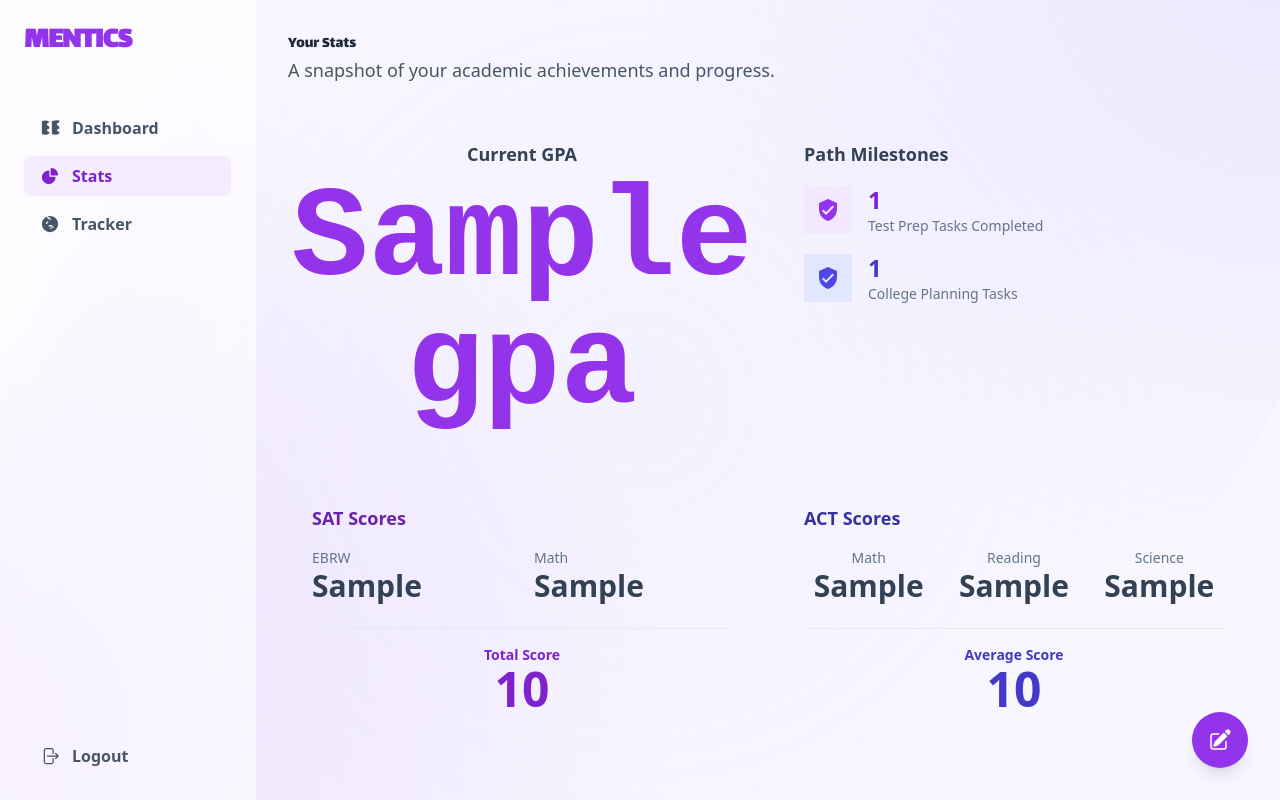
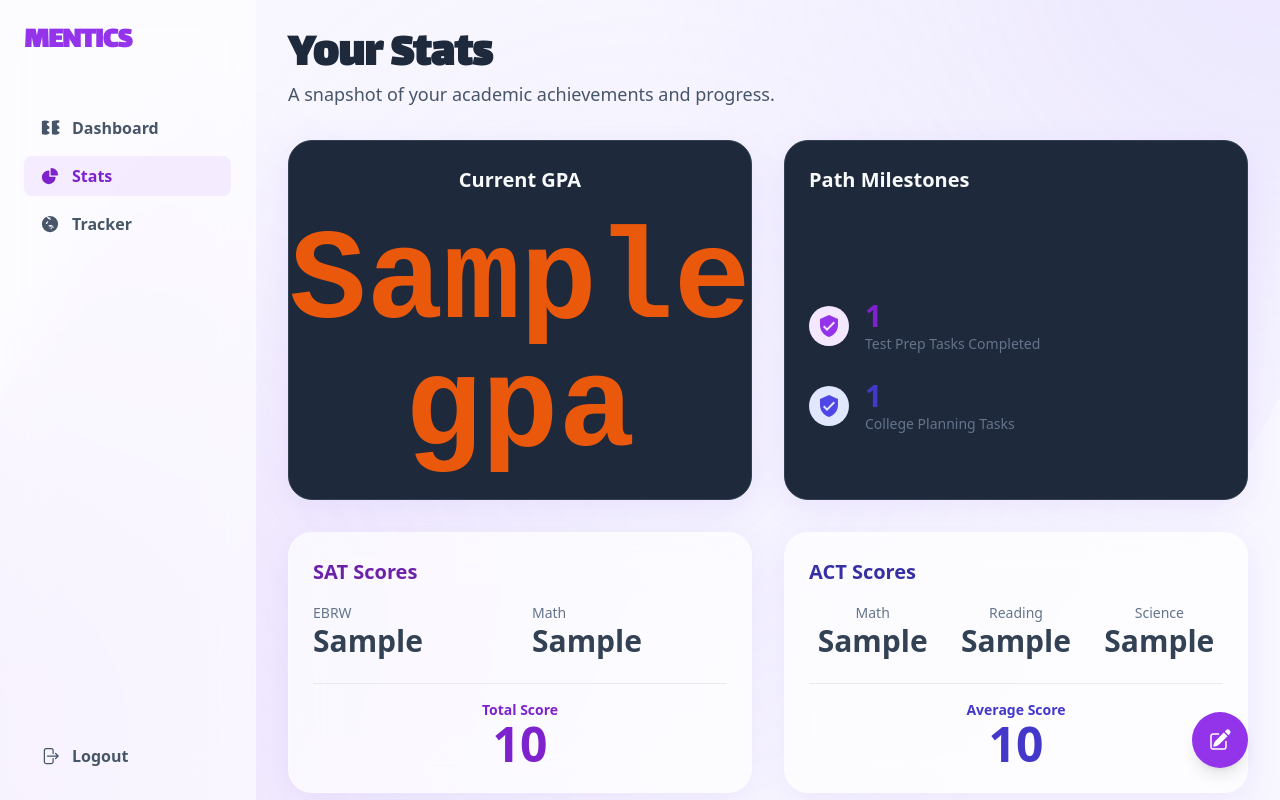
Before and after one commit to shreyasboddani/MENTICS, a Flask app: template templates/stats.html in a window 1280 px wide. Run offline with Flask 3, Linux system fonts and the light colour scheme; the template is opened without the code that fills it: most values are stand-ins (such as "Sample title", 1, 10 or a date in 2020); some libraries are stand-ins or nearby versions.

Commit message:
working on fleshing out

```diff
--- a/static/dashboard.css
+++ b/static/dashboard.css
@@ -36,57 +36,58 @@ body::before {
     }
 }
 
-/* --- NEW DASHBOARD CARD STYLES --- */
+/* --- CARD STYLES (WITH COLOR VARIATIONS) --- */
 .card {
+    background: rgba(255, 255, 255, 0.65);
+    backdrop-filter: blur(24px);
+    -webkit-backdrop-filter: blur(24px);
+    border: 1px solid rgba(255, 255, 255, 0.3);
+    box-shadow: 0 8px 32px rgba(139, 92, 246, 0.1);
     border-radius: 1.5rem;
-    /* 24px */
-    padding: 1.75rem;
-    /* 28px */
+    padding: 1.5rem;
     transition: transform 0.3s ease, box-shadow 0.3s ease;
     height: 100%;
 }
 
 .card:hover {
     transform: translateY(-5px);
-    box-shadow: 0 20px 40px rgba(139, 92, 246, 0.1);
+    box-shadow: 0 12px 40px rgba(139, 92, 246, 0.15);
 }
 
 .card-header {
     font-size: 1.25rem;
-    /* text-xl */
+    /* 20px */
     font-weight: 700;
-    /* font-bold */
+    color: #1e293b;
+    /* slate-800 */
+    margin-bottom: 1rem;
 }
 
-/* Performance Card (Your Original Style, Enhanced) */
-.card-performance {
-    background: rgba(255, 255, 255, 0.7);
-    backdrop-filter: blur(24px);
-    border: 1px solid rgba(255, 255, 255, 0.3);
-    box-shadow: 0 10px 30px rgba(139, 92, 246, 0.05);
+/* Sandy Beige / Orange Theme */
+.card-engagement {
+    background-color: #fef3c7;
+    /* amber-100 */
+    border: 1px solid #fde68a;
+    /* amber-200 */
 }
 
-.progress-value {
-    font-size: 3rem;
-    /* text-5xl */
-    font-weight: 800;
-    line-height: 1;
+.card-engagement .card-header {
+    color: #b45309;
+    /* amber-800 */
 }
 
-.progress-bar-bg {
-    background-color: #f3f4f6;
-    border-radius: 9999px;
-    height: 0.75rem;
-    width: 100%;
-    overflow: hidden;
+.metric-widget-value.text-orange {
+    color: #9a3412;
+    /* orange-800 */
 }
 
-.progress-bar-fill {
-    height: 100%;
-    border-radius: 9999px;
+.metric-widget-label.text-orange {
+    color: #a16207;
+    /* amber-700 */
 }
 
-/* Activity Chart Card (Light Blue) */
+
+/* Blue Theme */
 .card-activity {
     background-color: #e0f2fe;
     /* sky-100 */
@@ -99,60 +100,101 @@ body::before {
     /* sky-800 */
 }
 
-/* Engagement / Key Metrics Card (Beige/Tan) */
-.card-engagement {
-    background-color: #fef3c7;
-    /* amber-100 */
-    border: 1px solid #fde68a;
-    /* amber-200 */
+/* Dark Theme */
+.card-actions {
+    background-color: #1e293b;
+    /* slate-800 */
+    border: 1px solid #334155;
+    /* slate-700 */
+    color: #f8fafc;
+    /* slate-50 */
 }
 
-.card-engagement .card-header {
-    color: #b45309;
-    /* amber-800 */
+.card-actions .card-header {
+    color: #f8fafc;
 }
 
+
+/* --- DASHBOARD-SPECIFIC COMPONENTS --- */
+
+/* Progress Overview */
+.progress-value {
+    font-size: 3rem;
+    font-weight: 800;
+    line-height: 1;
+}
+
+.progress-bar-bg {
+    background-color: #e5e7eb;
+    /* cool-gray-200 */
+    border-radius: 9999px;
+    height: 0.5rem;
+    /* 8px */
+    width: 100%;
+    overflow: hidden;
+    margin-top: 1rem;
+}
+
+.progress-bar-fill {
+    height: 100%;
+    border-radius: 9999px;
+}
+
+/* Key Metrics Widget */
 .metric-widget {
-    background: rgba(255, 255, 255, 0.6);
-    border-radius: 1.25rem;
-    padding: 1rem;
     text-align: center;
 }
 
 .metric-widget-value {
-    font-weight: 700;
+    font-weight: 800;
     font-size: 2.25rem;
-    color: #92400e;
-    /* amber-800 */
+    line-height: 1.1;
 }
 
 .metric-widget-label {
     font-size: 0.875rem;
-    color: #a16207;
-    /* amber-700 */
     font-weight: 500;
+    margin-top: 0.25rem;
 }
 
-/* Quick Actions Card (Neutral) */
-.card-actions {
-    background: rgba(255, 255, 255, 0.7);
-    backdrop-filter: blur(24px);
-    border: 1px solid rgba(255, 255, 255, 0.3);
+/* Recent Activity List */
+.activity-item {
+    display: flex;
+    align-items: center;
+    gap: 1rem;
+    padding: 0.75rem;
+    border-radius: 0.75rem;
+    transition: background-color 0.2s ease;
 }
 
+.activity-item:hover {
+    background-color: rgba(243, 244, 246, 0.6);
+}
+
+.activity-icon {
+    flex-shrink: 0;
+    width: 2.5rem;
+    height: 2.5rem;
+    border-radius: 9999px;
+    display: flex;
+    align-items: center;
+    justify-content: center;
+}
+
+/* Quick Actions Buttons */
 .quick-action-card {
     display: flex;
     align-items: center;
     gap: 1rem;
     cursor: pointer;
-    padding: 0.75rem;
+    padding: 1rem;
     border-radius: 1rem;
+    background-color: rgba(255, 255, 255, 0.5);
     transition: background-color 0.2s ease, transform 0.2s ease;
 }
 
 .quick-action-card:hover {
-    background-color: #f5f3ff;
-    /* violet-50 */
+    background-color: rgba(255, 255, 255, 1);
     transform: scale(1.03);
 }
 
@@ -166,33 +208,23 @@ body::before {
     justify-content: center;
 }
 
-/* Recent Activity List */
-.activity-item {
-    display: flex;
-    align-items: center;
-    gap: 0.75rem;
-    padding: 0.75rem;
-    border-radius: 0.75rem;
-    transition: background-color 0.2s ease;
-}
 
-.activity-item:hover {
-    background-color: rgba(243, 244, 246, 0.5);
-}
-
-.activity-icon {
-    flex-shrink: 0;
-    width: 2.25rem;
-    height: 2.25rem;
-    border-radius: 9999px;
+/* --- STATS PAGE: GPA TEXT STYLE --- */
+.gpa-text {
+    font-family: 'Courier New', monospace;
+    font-weight: 700;
+    font-size: 8rem;
+    /* 128px */
+    line-height: 1;
+    margin-top: 0.5rem;
+    /* 8px */
+    flex-grow: 1;
     display: flex;
     align-items: center;
     justify-content: center;
-    font-size: 1rem;
 }
 
 /* --- PORTAL MODAL STYLES (NO CHANGES) --- */
-/* ... (Keep all your existing portal modal styles here) ... */
 #pathModal {
     transition: opacity 0.3s ease-out;
     background: radial-gradient(circle at center, rgba(17, 24, 39, 0.7) 0%, rgba(0, 0, 0, 0.7) 100%);
@@ -380,40 +412,3 @@ body::before {
         opacity: 0;
     }
 }
-
-/* ADD THIS STYLE TO THE END OF static/dashboard.css */
-
-/* STATS PAGE - NEW GPA TEXT STYLE */
-.gpa-text {
-    font-family: 'Courier New', monospace;
-    font-weight: 700;
-    font-size: 8rem;
-    /* 128px */
-    line-height: 1;
-    margin-top: 0.5rem;
-    /* 8px */
-    flex-grow: 1;
-    display: flex;
-    align-items: center;
-    justify-content: center;
-}
-
-/* In static/dashboard.css */
-
-/* Recent Activity Card (Darker Neutral) */
-.card-recent-activity {
-    background-color: #f1f5f9;
-    /* slate-100 */
-    border: 1px solid #e2e8f0;
-    /* slate-200 */
-}
-
-.card-recent-activity .card-header {
-    color: #334155;
-    /* slate-700 */
-}
-
-.card-recent-activity .activity-item:hover {
-    background-color: #e2e8f0;
-    /* slate-200 */
-}
--- a/templates/stats.html
+++ b/templates/stats.html
@@ -61,49 +61,51 @@
 
     <div class="flex-1 flex flex-col h-screen overflow-y-auto">
       <main class="flex-1 p-6 lg:p-8">
-        <div data-aos="fade-in">
-          <h1 class="main-header font-lalezar">Your Stats</h1>
+        <div data-aos="fade-in" class="mb-8">
+          <h1 class="text-4xl md:text-5xl font-bold font-lalezar text-slate-800">Your Stats</h1>
           <p class="text-lg text-slate-600">A snapshot of your academic achievements and progress.</p>
         </div>
 
-        <div class="mt-8 grid grid-cols-1 md:grid-cols-2 lg:grid-cols-4 gap-6">
+        <div class="grid grid-cols-1 md:grid-cols-2 lg:grid-cols-4 gap-8">
 
-          <div class="stat-card lg:col-span-2 p-6 flex flex-col justify-center items-center text-center"
+          <div class="card card-actions lg:col-span-2 p-6 flex flex-col justify-center items-center text-center"
             data-aos="fade-up" data-aos-delay="100">
-            <h2 class="text-lg font-bold text-slate-700">Current GPA</h2>
-            <p class="gpa-text text-purple-600">{{ gpa or "N/A" }}</p>
+            <h2 class="card-header">Current GPA</h2>
+            <p class="gpa-text text-orange-600">{{ gpa or "N/A" }}</p>
           </div>
 
-          <div class="stat-card lg:col-span-2 p-6" data-aos="fade-up" data-aos-delay="200">
-            <h2 class="text-lg font-bold text-slate-700 mb-4">Path Milestones</h2>
-            <div class="space-y-4">
+          <div class="card card-actions lg:col-span-2 p-6" data-aos="fade-up" data-aos-delay="200">
+            <h2 class="card-header">Path Milestones</h2>
+            <div class="space-y-6 flex flex-col justify-center h-full">
               <div class="flex items-center gap-4">
-                <div class="stat-icon bg-purple-100 text-purple-600 !p-3 !mb-0"><svg xmlns="http://www.w3.org/2000/svg"
-                    class="h-6 w-6" viewBox="0 0 24 24" fill="currentColor">
+                <div class="activity-icon bg-purple-100 text-purple-600">
+                  <svg xmlns="http://www.w3.org/2000/svg" class="h-6 w-6" viewBox="0 0 24 24" fill="currentColor">
                     <path
                       d="M12 1L3 5v6c0 5.55 3.84 10.74 9 12 5.16-1.26 9-6.45 9-12V5l-9-4zm-2 16l-4-4 1.41-1.41L10 14.17l6.59-6.59L18 9l-8 8z" />
-                  </svg></div>
+                  </svg>
+                </div>
                 <div>
-                  <p class="font-bold text-2xl text-purple-700">{{ total_test_prep_completed }}</p>
-                  <p class="text-sm text-slate-500">Test Prep Tasks Completed</p>
+                  <p class="font-bold text-3xl text-purple-700">{{ total_test_prep_completed }}</p>
+                  <p class="text-sm text-slate-500 font-medium">Test Prep Tasks Completed</p>
                 </div>
               </div>
               <div class="flex items-center gap-4">
-                <div class="stat-icon bg-indigo-100 text-indigo-600 !p-3 !mb-0"><svg xmlns="http://www.w3.org/2000/svg"
-                    class="h-6 w-6" viewBox="0 0 24 24" fill="currentColor">
+                <div class="activity-icon bg-indigo-100 text-indigo-600">
+                  <svg xmlns="http://www.w3.org/2000/svg" class="h-6 w-6" viewBox="0 0 24 24" fill="currentColor">
                     <path
                       d="M12 1L3 5v6c0 5.55 3.84 10.74 9 12 5.16-1.26 9-6.45 9-12V5l-9-4zm-2 16l-4-4 1.41-1.41L10 14.17l6.59-6.59L18 9l-8 8z" />
-                  </svg></div>
+                  </svg>
+                </div>
                 <div>
-                  <p class="font-bold text-2xl text-indigo-700">{{ total_college_planning_completed }}</p>
-                  <p class="text-sm text-slate-500">College Planning Tasks</p>
+                  <p class="font-bold text-3xl text-indigo-700">{{ total_college_planning_completed }}</p>
+                  <p class="text-sm text-slate-500 font-medium">College Planning Tasks</p>
                 </div>
               </div>
             </div>
           </div>
 
-          <div class="stat-card lg:col-span-2 p-6" data-aos="fade-up" data-aos-delay="300">
-            <h2 class="text-lg font-bold text-purple-800 mb-4">SAT Scores</h2>
+          <div class="card lg:col-span-2 p-6" data-aos="fade-up" data-aos-delay="300">
+            <h2 class="card-header text-purple-800">SAT Scores</h2>
             <div class="grid grid-cols-2 gap-x-6 gap-y-4">
               <div>
                 <p class="text-sm text-slate-500">EBRW</p>
@@ -120,8 +122,8 @@
             </div>
           </div>
 
-          <div class="stat-card lg:col-span-2 p-6" data-aos="fade-up" data-aos-delay="400">
-            <h2 class="text-lg font-bold text-indigo-800 mb-4">ACT Scores</h2>
+          <div class="card lg:col-span-2 p-6" data-aos="fade-up" data-aos-delay="400">
+            <h2 class="card-header text-indigo-800">ACT Scores</h2>
             <div class="grid grid-cols-3 gap-x-4 gap-y-4">
               <div class="text-center">
                 <p class="text-sm text-slate-500">Math</p>
```
Also changed, not shown: templates/dashboard.html (+101 -119 lines).
